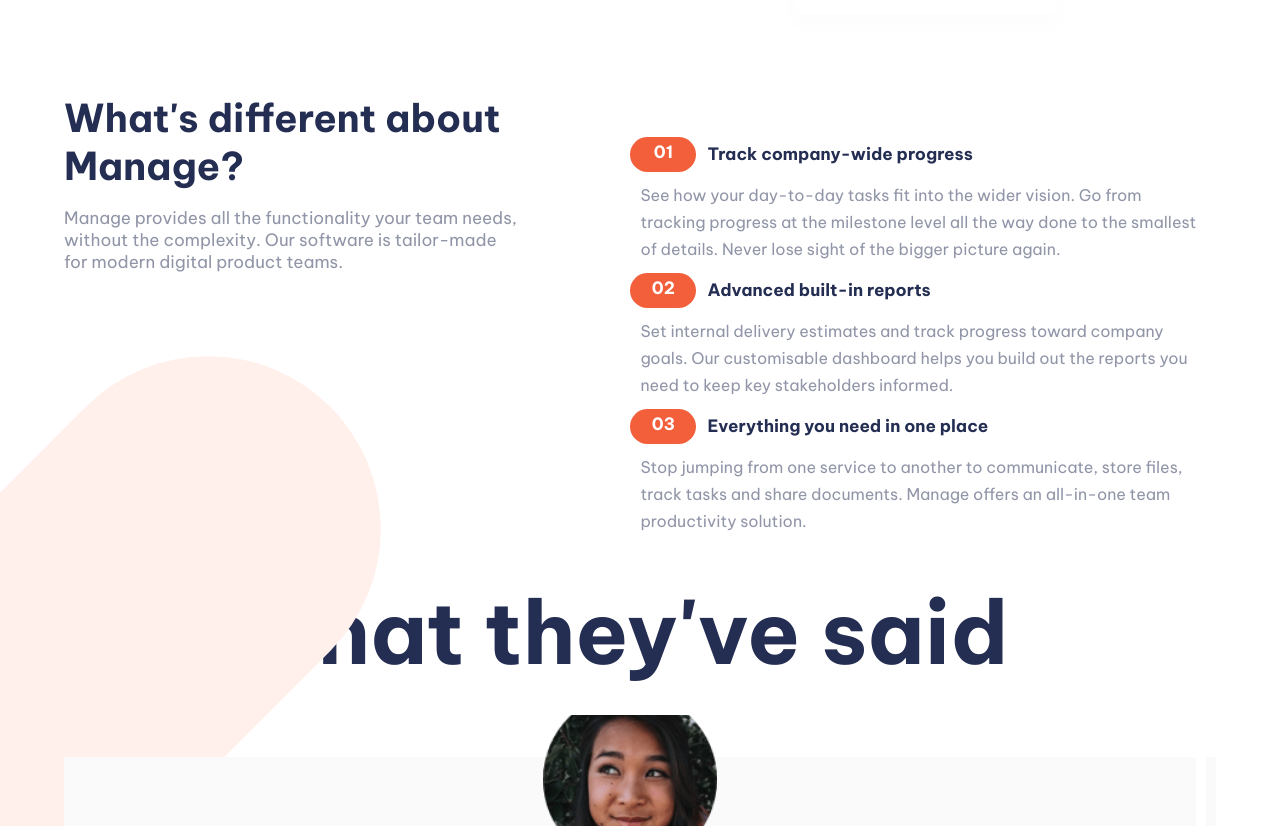
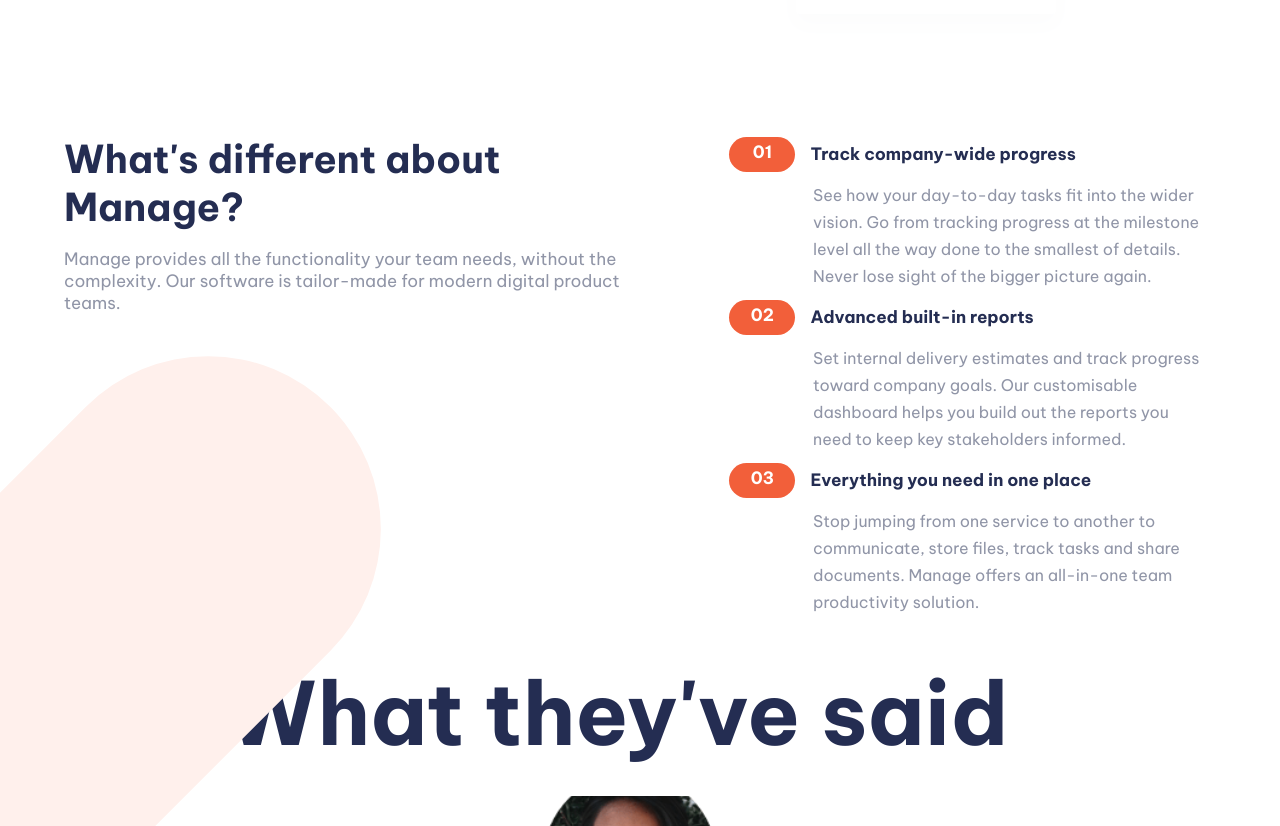
Before and after one commit to IderaNimah/Manage-Landing-Page, a React (Vite) app: page / in a window 1280 px wide. Shown: the part 602-1428 px from the top of the page. Built offline with nearby package versions, Linux system fonts and the light colour scheme.

Commit message:
page two desktop

```diff
--- a/src/Components/PageTwo/PageTwo.css
+++ b/src/Components/PageTwo/PageTwo.css
@@ -7,7 +7,6 @@
 }
 .sub h1 {
   color: var(--DarkBlue);
-  /* font-size: 1.875rem; */
   font-size: 7vw;
   font-weight: 600;
   width: 65%;
@@ -83,7 +82,7 @@ span {
   .pagetwo {
     position: relative;
     display: flex;
-    gap: 110px;
+    gap: 50px;
     align-items: center;
   }
   .sub {
@@ -109,5 +108,19 @@ span {
 
 .sub-one h2, .sub-two h2, .sub-three h2{
     background-color: transparent;
+    gap: 4px;
+    max-width: 600px;
+    align-items: center;
 }
+
+.sub-one p, .sub-two p, .sub-three p{
+    line-height: 27px;
+    width: 413px;
+    margin-left: 4.6rem;
+    text-align: left;
+    max-width: 100%;
+    padding: 10px;
+    color: var(--DarkGrayishBlue);
 }
+
+}
--- a/src/Components/PageTwo/PageTwo.jsx
+++ b/src/Components/PageTwo/PageTwo.jsx
@@ -16,7 +16,7 @@ const PageTwo = () => {
       <div className="sub-section">
         <div className="sub-one">
           <h2>
-            <span className="num">01</span>Track company-wide progress{" "}
+            <span className="num">01</span>Track company-wide progress
           </h2>
           <p>
             See how your day-to-day tasks fit into the wider vision. Go from
@@ -27,7 +27,7 @@ const PageTwo = () => {
 
         <div className="sub-two">
           <h2>
-            <span>02</span>Advanced built-in reports{" "}
+            <span>02</span>Advanced built-in reports
           </h2>
           <p>
             Set internal delivery estimates and track progress toward company
```
